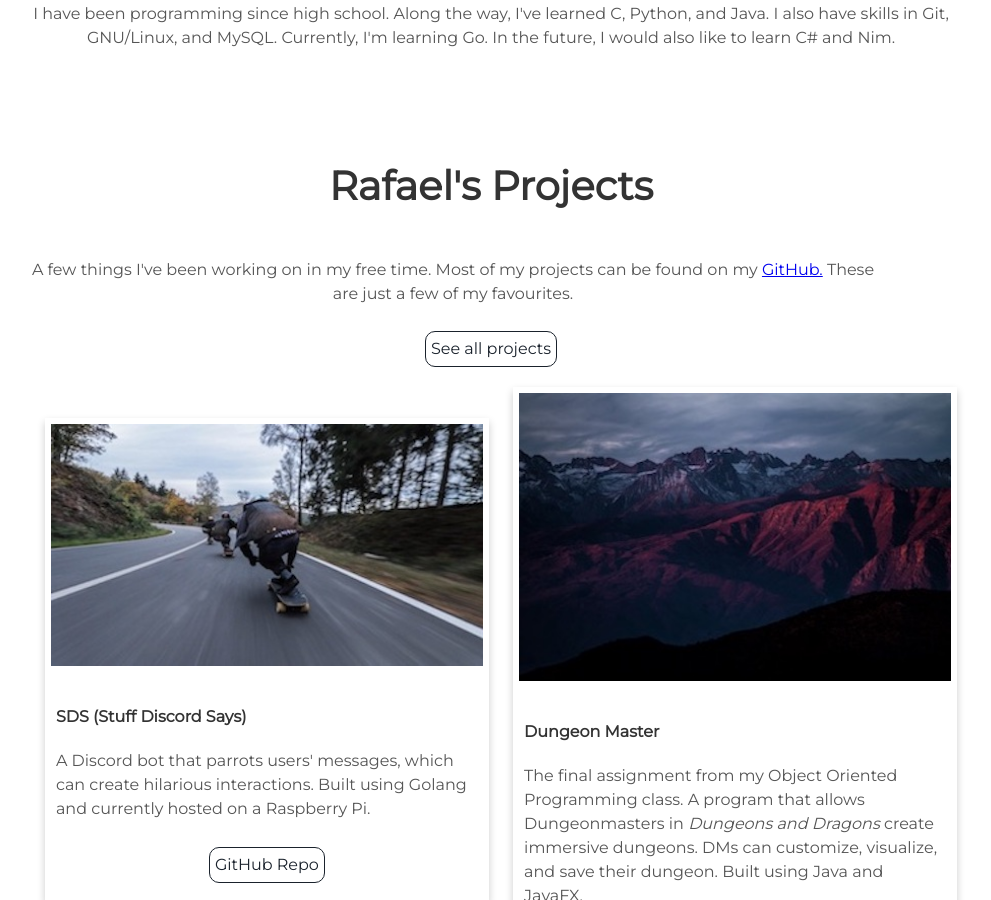
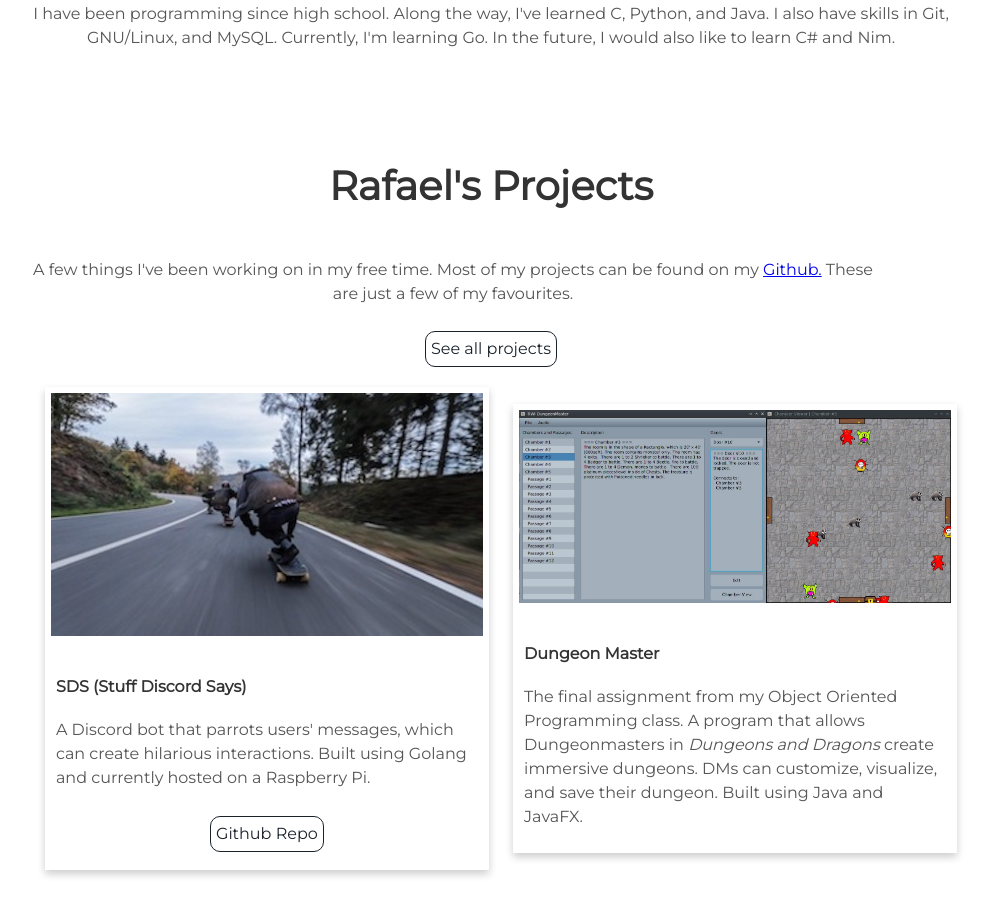
Before and after one commit to rafaelwi/rafaelwi.github.io, a Jekyll site: the page built from index.html, in a window 1280 px wide and 900 px high, scrolled down 1460 px. Shown: the whole window, without its empty margins (149-1140 px from the left). Built offline with Jekyll 4.4.1, drawn with Linux system fonts in a browser that asks for light colours.

Commit message:
Fixed grammar, added images

```diff
--- a/_layouts/default.html
+++ b/_layouts/default.html
@@ -104,7 +104,7 @@
       <div class="project-text-wrapper">
         <p id="project-text">A few things I've been working on in my free time.
             Most of my projects can be found on my
-            <a href="https://github.com/rafaelwi"> GitHub.</a> These are just a
+            <a href="https://github.com/rafaelwi"> Github.</a> These are just a
             few of my favourites.
         </p>
       </div>
@@ -126,14 +126,13 @@
               </p>
               <div class="project-button">
                 <a class="project-link" href="https://github.com/rafaelwi/sds"
-                target="_blank">GitHub Repo</a>
+                target="_blank">Github Repo</a>
               </div>
             </div>
         </div>
 
         <div class="card" id="right-card">
-          <img alt="mountains" src="{{ "/assets/img/mountains.jpg" |
-          prepend: site.baseurl }}" style="width:100%"/>
+          <img alt="Dungeon Master GUI" src="assets/img/rwidm.jpg" style="width:100%"/>
           <div class="card-text">
             <h4>Dungeon Master</h4>
             <p>The final assignment from my Object Oriented Programming class.
```
